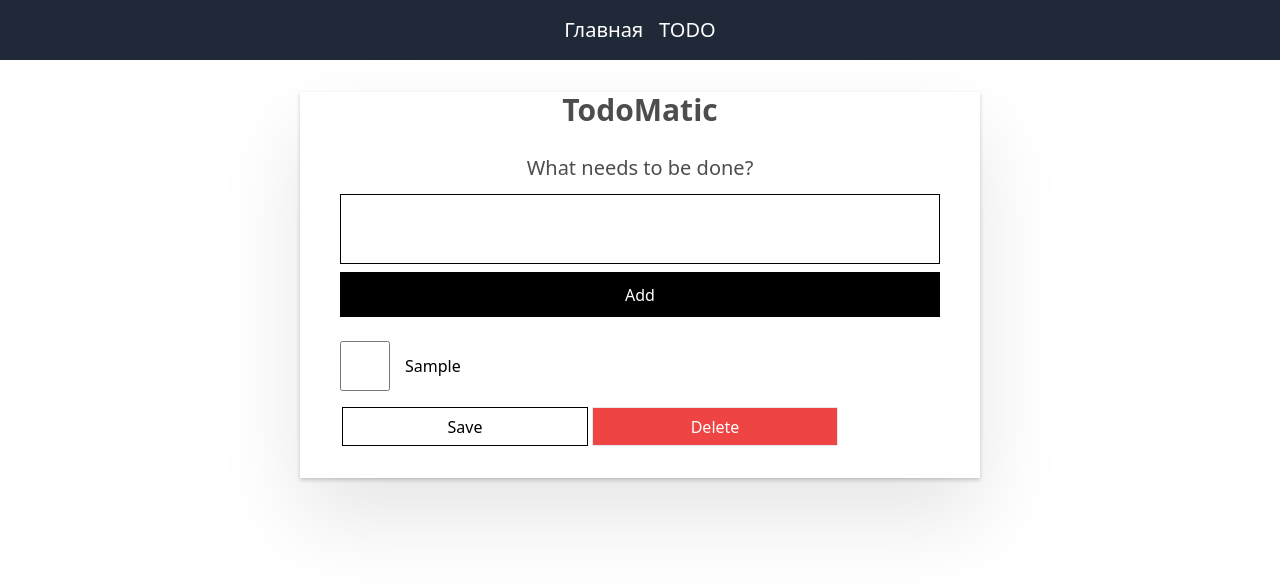
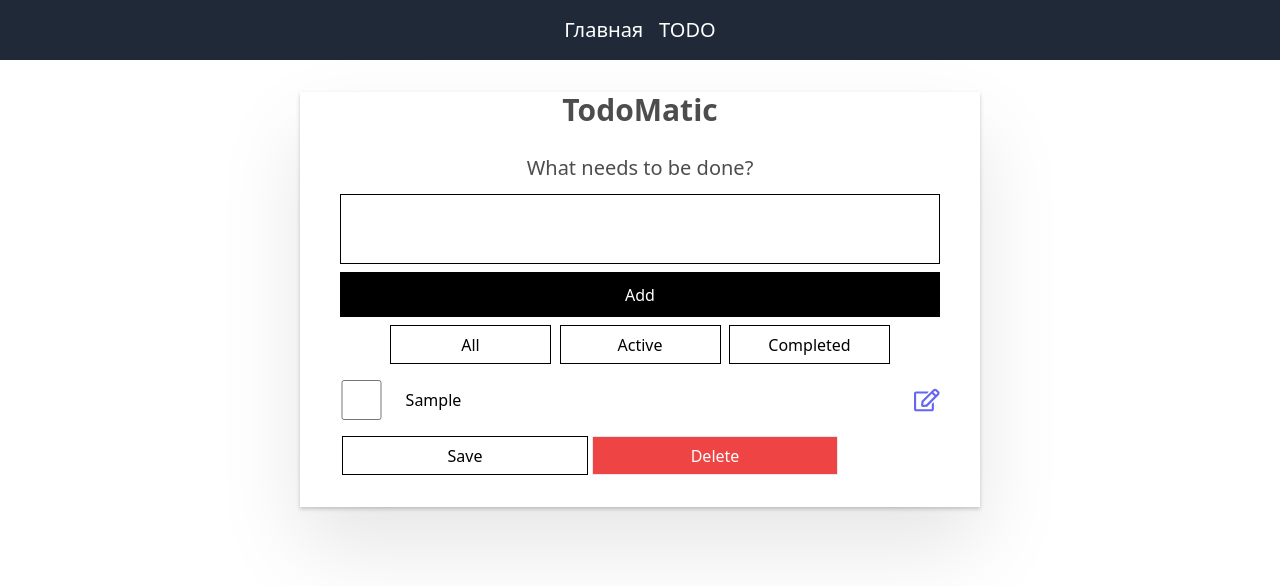
Before and after one commit to akadyrbekova/HM3, a React (Create React App) app in the folder todo/: page /todo in a window 1280 px wide. Both pictures are taken after typing "Sample" into the empty fields and a click on the button "Add". Shown: the top 586 px of the page. Built offline with nearby package versions, Linux system fonts and the light colour scheme.

Commit message:
add icon

```diff
--- a/todo/package.json
+++ b/todo/package.json
@@ -9,6 +9,7 @@
     "@testing-library/user-event": "^13.5.0",
     "react": "^19.1.0",
     "react-dom": "^19.1.0",
+    "react-icons": "^5.5.0",
     "react-router-dom": "^7.6.2",
     "react-scripts": "5.0.1",
     "web-vitals": "^2.1.4"
--- a/todo/src/component/TodoItem.jsx
+++ b/todo/src/component/TodoItem.jsx
@@ -1,8 +1,9 @@
 import { useState } from "react";
-
+import { FaRegEdit } from "react-icons/fa";
 const TodoItem = ({ item, deleteTodo, editTodo }) => {
   const [check, setCheked] = useState(false);
   const [title, setTitle] = useState(item.title);
+  const [editable, setEditable] = useState(false);
 
   const onCheked = () => {
     setCheked(!check);
@@ -15,20 +16,32 @@ const TodoItem = ({ item, deleteTodo, editTodo }) => {
           type="checkbox"
           checked={check}
           onChange={onCheked}
-          className="w-[50px] h-[50px] border border-black"
+          className="w-[50px] h-[40px] border border-black"
         />
         <input
           onChange={(e) => {
             setTitle(e.target.value);
           }}
           value={title}
-          className={`py-[8px] px-[15px] ${check ? "line-through" : ""} `}
+          disabled={!editable}
+          className={` w-full py-[8px] px-[15px] w-[250px] mx-2 ${
+            editable
+              ? "bg-gray-100 cursor-not-allowed  border border-gray-200  "
+              : "bg-white"
+          } `}
+        />
+        <FaRegEdit
+          className="w-[30px] h-[30px]  cursor-pointer text-indigo-500	"
+          onClick={() => {
+            setEditable(true);
+          }}
         />
       </div>
       <div className="w-[500px] flex justify-around my-4">
         <button
           onClick={() => {
             editTodo(item.id, title);
+            setEditable(false);
           }}
           className="w-[246px] h-[39px] border border-black"
         >
--- a/todo/src/features/TodoAddFeatures.jsx
+++ b/todo/src/features/TodoAddFeatures.jsx
@@ -2,6 +2,7 @@ import { useState } from "react";
 import TodoAdd from "../component/TodoAdd";
 import TodoList from "../component/TodoList";
 
+import TodoFilterFeatures from "./TodoFilterFeatures";
 const TodoAddFeatures = () => {
   const [todos, setTodos] = useState([]);
   const [todoValue, setTodoValue] = useState("");
@@ -30,6 +31,7 @@ const TodoAddFeatures = () => {
         todoValue={todoValue}
         setTodoValue={setTodoValue}
       />
+      <TodoFilterFeatures />
       <TodoList todos={todos} setTodos={setTodos} />
     </div>
   );
--- /dev/null
+++ b/todo/src/features/TodoFilterFeatures.jsx
@@ -0,0 +1,11 @@
+import TodoFilter from "../component/TodoFilter";
+
+const TodoFilterFeatures = () => {
+  return (
+    <>
+      <TodoFilter />
+    </>
+  );
+};
+
+export default TodoFilterFeatures;
```
Also changed, not shown: 1 other file (tests, documents, lock files or other folders).
